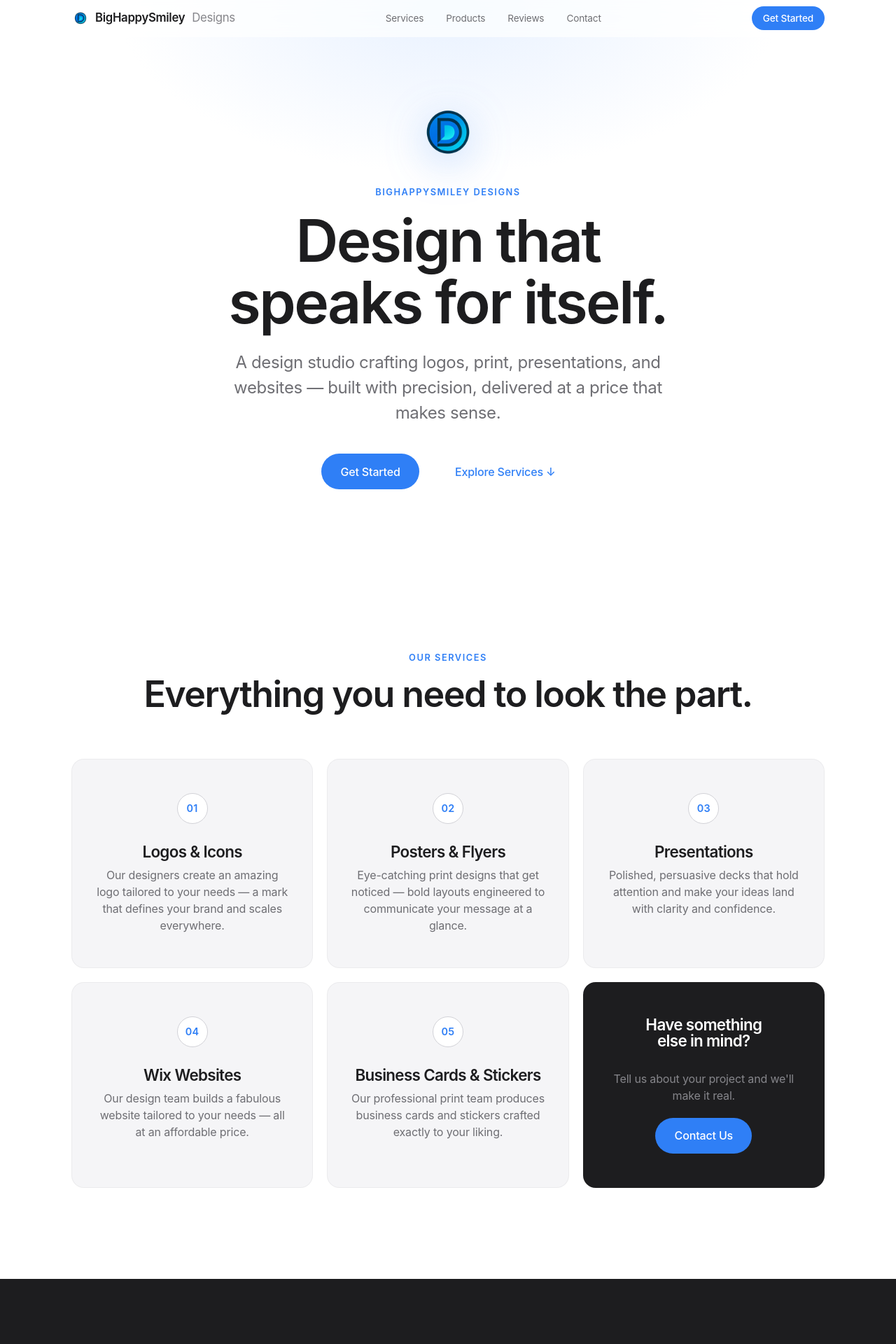
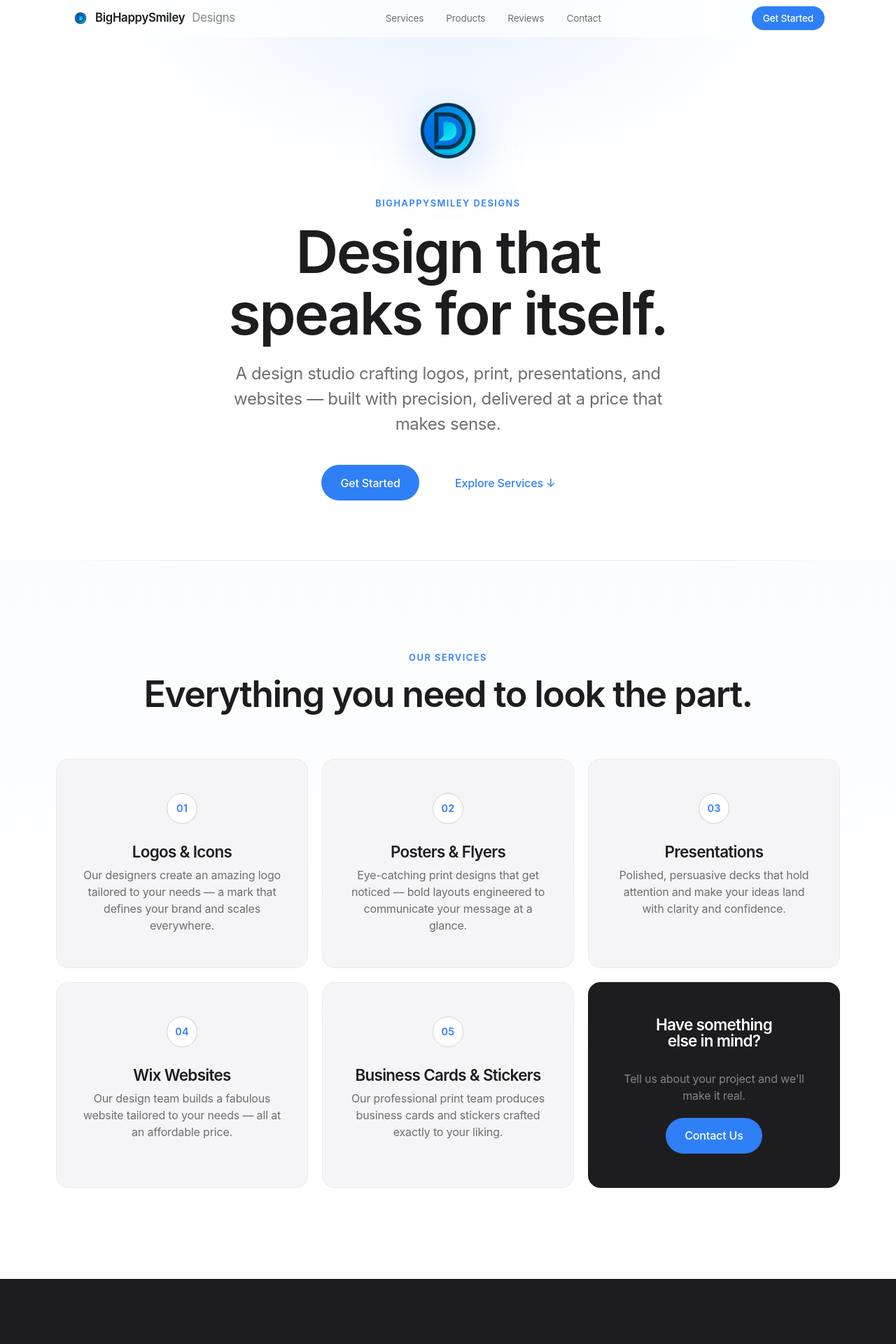
Before and after one commit to bighappysmiley/designs, a React (Vite) app: page / in a window 1280 px wide. Shown: the top 1920 px of the page at 70% size. Built offline with nearby package versions, Linux system fonts and the light colour scheme.

Commit message:
Polish: larger hero logo, section divider/tint, social share assets
Enlarge the hero logo, add a hairline divider and faint tint to lift the
Services section, and generate apple-touch-icon and a 1200x630 OG share
image with matching meta tags for rich link previews.

```diff
--- a/index.html
+++ b/index.html
@@ -6,6 +6,18 @@
     <title>BigHappySmiley Designs — Graphic Design Studio</title>
     <meta name="description" content="BigHappySmiley Designs is a graphic design studio crafting logos, print, presentations, and websites with precision and care." />
     <link rel="icon" type="image/png" href="/logo.png" />
+    <link rel="apple-touch-icon" href="/apple-touch-icon.png" />
+    <meta name="theme-color" content="#14273f" />
+
+    <!-- Open Graph / social share -->
+    <meta property="og:type" content="website" />
+    <meta property="og:title" content="BigHappySmiley Designs — Graphic Design Studio" />
+    <meta property="og:description" content="A design studio crafting logos, print, presentations, and websites — built with precision, delivered at a price that makes sense." />
+    <meta property="og:image" content="/og-image.png" />
+    <meta name="twitter:card" content="summary_large_image" />
+    <meta name="twitter:title" content="BigHappySmiley Designs — Graphic Design Studio" />
+    <meta name="twitter:description" content="Logos, print, presentations, and websites — designed with precision." />
+    <meta name="twitter:image" content="/og-image.png" />
   </head>
   <body>
     <div id="root"></div>
--- a/src/App.jsx
+++ b/src/App.jsx
@@ -108,7 +108,7 @@ function Hero() {
 
 function Services() {
   return (
-    <section className="section" id="services">
+    <section className="section divider-top" id="services">
       <Reveal className="section-head">
         <p className="eyebrow">Our Services</p>
         <h2>Everything you need to look the part.</h2>
--- a/src/styles.css
+++ b/src/styles.css
@@ -126,11 +126,11 @@ section[id] { scroll-margin-top: 52px; }
 }
 .hero-content { max-width: 820px; }
 .hero-logo {
-  width: 96px;
-  height: 96px;
-  margin: 0 auto 1.75rem;
+  width: 124px;
+  height: 124px;
+  margin: 0 auto 2rem;
   display: block;
-  filter: drop-shadow(0 14px 30px rgba(47,127,246,0.28));
+  filter: drop-shadow(0 16px 36px rgba(47,127,246,0.3));
 }
 .hero h1 {
   font-size: clamp(2.75rem, 7vw, 5.25rem);
@@ -151,6 +151,21 @@ section[id] { scroll-margin-top: 52px; }
   margin: 0 auto;
   padding: 130px 22px;
 }
+/* Hairline divider centered at the top of a white section */
+.section { position: relative; }
+.divider-top::before {
+  content: "";
+  position: absolute;
+  top: 0; left: 50%;
+  transform: translateX(-50%);
+  width: min(100% - 44px, var(--max));
+  height: 1px;
+  background: linear-gradient(90deg, transparent, rgba(0,0,0,0.09) 20%, rgba(0,0,0,0.09) 80%, transparent);
+}
+/* Faint tint behind the services grid to lift it off the white hero */
+#services { background: linear-gradient(180deg, #fbfcfe 0%, var(--white) 70%); max-width: none; }
+#services > .section-head,
+#services > .cards { max-width: var(--max); margin-left: auto; margin-right: auto; }
 .section-head { text-align: center; margin-bottom: 4rem; }
 .section-head h2 { font-size: clamp(2rem, 5vw, 3.25rem); }
 
```
Also changed, not shown: public/apple-touch-icon.png (added), public/og-image.png (added).
